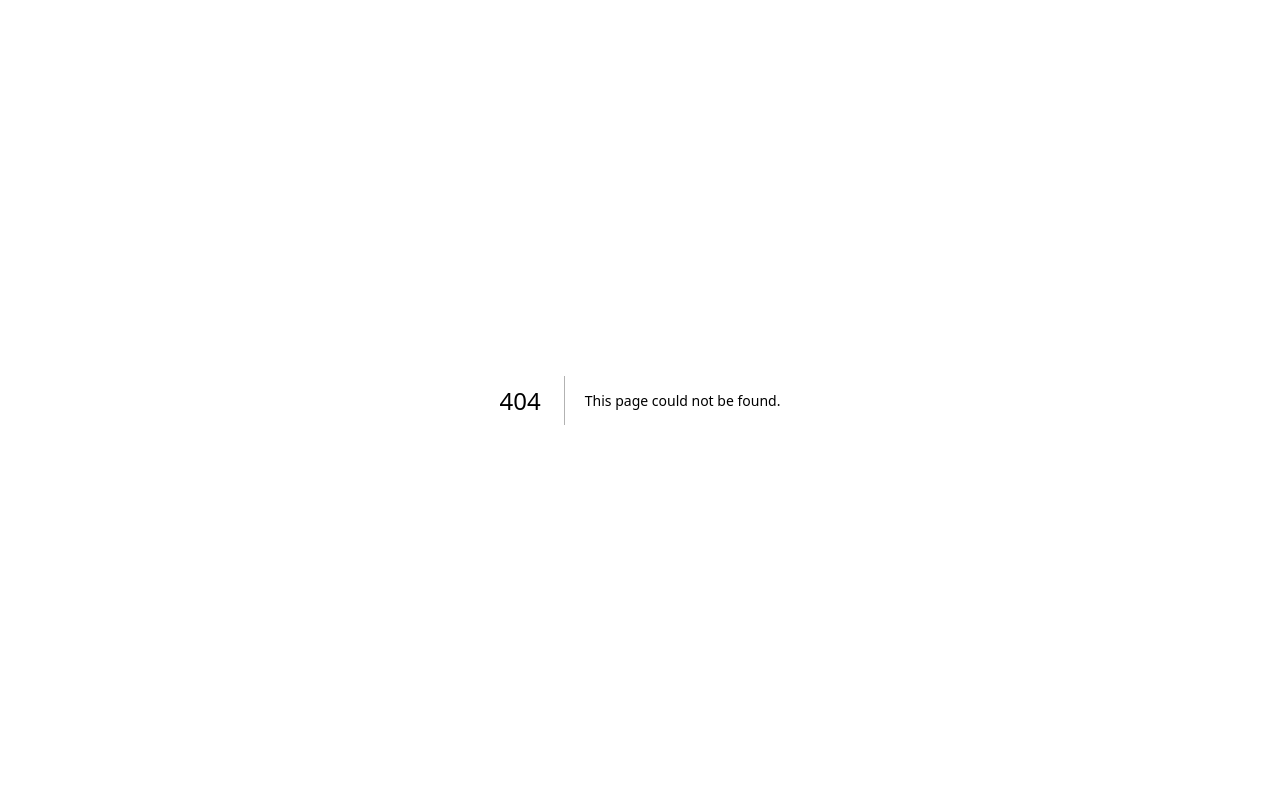
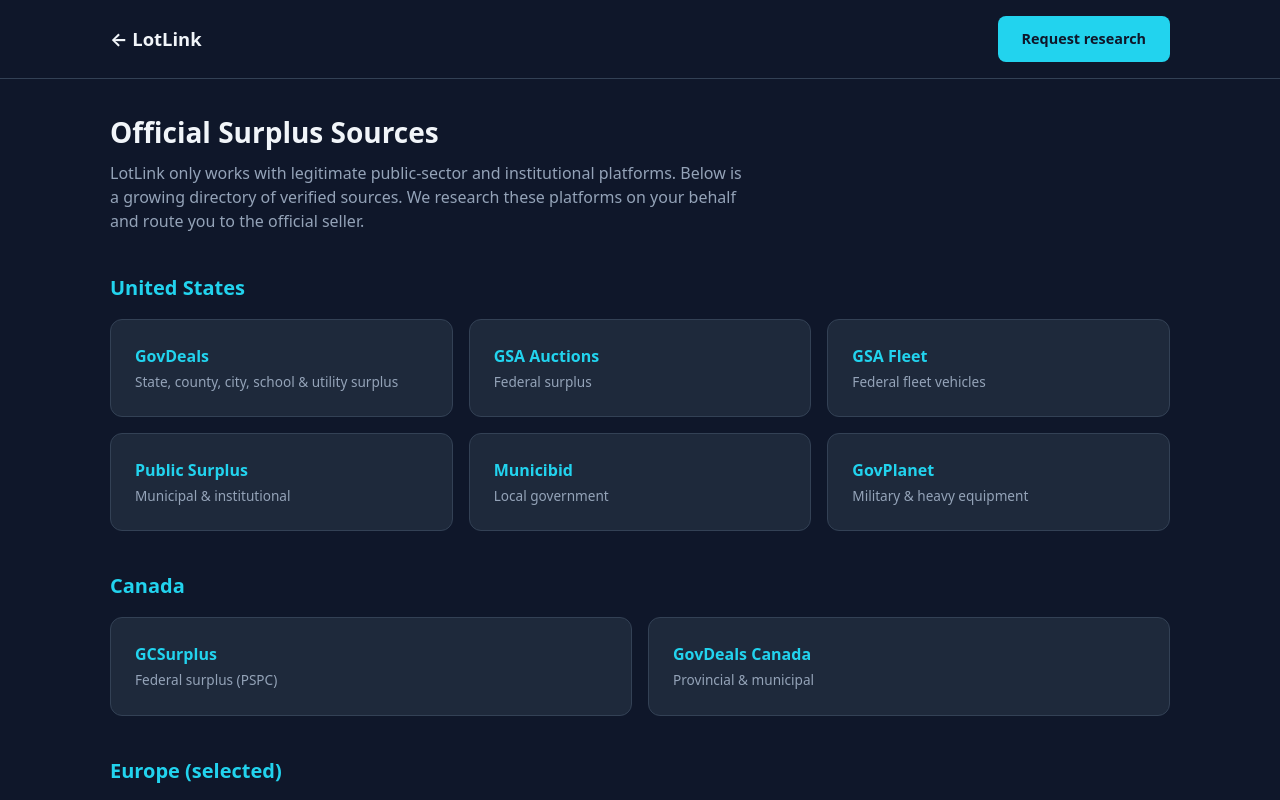
Before and after one commit to moseshlatshwayo101-cmyk/lotlink, a Next.js app: page /sources in a window 1280 px wide. Before the commit this address had no page. Shown: the top 800 px of the page. Built offline with nearby package versions, Linux system fonts and the light colour scheme.

Commit message:
Add Official Sources directory page

```diff
--- /dev/null
+++ b/app/sources/page.tsx
@@ -0,0 +1,105 @@
+import Link from "next/link";
+
+export const metadata = {
+  title: "Official Surplus Sources – LotLink",
+  description: "Directory of verified government and institutional surplus platforms worldwide.",
+};
+
+const sources = [
+  {
+    region: "United States",
+    items: [
+      { name: "GovDeals", url: "https://www.govdeals.com", note: "State, county, city, school & utility surplus" },
+      { name: "GSA Auctions", url: "https://gsaauctions.gov", note: "Federal surplus" },
+      { name: "GSA Fleet", url: "https://marketplace.gsafleet.gov", note: "Federal fleet vehicles" },
+      { name: "Public Surplus", url: "https://www.publicsurplus.com", note: "Municipal & institutional" },
+      { name: "Municibid", url: "https://www.municibid.com", note: "Local government" },
+      { name: "GovPlanet", url: "https://www.govplanet.com", note: "Military & heavy equipment" },
+    ],
+  },
+  {
+    region: "Canada",
+    items: [
+      { name: "GCSurplus", url: "https://www.gcsurplus.ca", note: "Federal surplus (PSPC)" },
+      { name: "GovDeals Canada", url: "https://www.govdeals.ca", note: "Provincial & municipal" },
+    ],
+  },
+  {
+    region: "Europe (selected)",
+    items: [
+      { name: "Zoll-Auktion (Germany)", url: "https://www.zoll-auktion.de", note: "Customs seizures" },
+      { name: "VEBEG (Germany)", url: "https://www.vebeg.de", note: "Federal surplus" },
+      { name: "BOE Subastas (Spain)", url: "https://subastas.boe.es", note: "Judicial & administrative" },
+      { name: "VeilingDomeinen (Netherlands)", url: "https://www.veilingdomeinen.nl", note: "Seizure & movable property" },
+    ],
+  },
+];
+
+export default function SourcesPage() {
+  return (
+    <div style={{ minHeight: "100vh", paddingBottom: "3rem" }}>
+      <header
+        style={{
+          borderBottom: "1px solid var(--border)",
+          padding: "1rem 0",
+          marginBottom: "2rem",
+        }}
+      >
+        <div className="container" style={{ display: "flex", justifyContent: "space-between", alignItems: "center" }}>
+          <Link href="/" style={{ fontWeight: 700, fontSize: "1.15rem", color: "var(--text-primary)" }}>
+            ← LotLink
+          </Link>
+          <Link href="/request" className="btn btn-primary" style={{ fontSize: "0.9rem" }}>
+            Request research
+          </Link>
+        </div>
+      </header>
+
+      <div className="container">
+        <h1 style={{ fontSize: "1.75rem", marginBottom: "0.5rem" }}>
+          Official Surplus Sources
+        </h1>
+        <p style={{ color: "var(--text-muted)", marginBottom: "2.5rem", maxWidth: 640 }}>
+          LotLink only works with legitimate public-sector and institutional platforms.
+          Below is a growing directory of verified sources. We research these platforms
+          on your behalf and route you to the official seller.
+        </p>
+
+        {sources.map((group) => (
+          <div key={group.region} style={{ marginBottom: "2.5rem" }}>
+            <h2 style={{ fontSize: "1.25rem", marginBottom: "1rem", color: "var(--accent)" }}>
+              {group.region}
+            </h2>
+            <div
+              style={{
+                display: "grid",
+                gridTemplateColumns: "repeat(auto-fit, minmax(260px, 1fr))",
+                gap: "1rem",
+              }}
+            >
+              {group.items.map((item) => (
+                <a
+                  key={item.name}
+                  href={item.url}
+                  target="_blank"
+                  rel="noopener noreferrer"
+                  className="card"
+                  style={{ display: "block" }}
+                >
+                  <div style={{ fontWeight: 600, marginBottom: "0.25rem" }}>{item.name}</div>
+                  <div style={{ fontSize: "0.85rem", color: "var(--text-muted)" }}>{item.note}</div>
+                </a>
+              ))}
+            </div>
+          </div>
+        ))}
+
+        <p style={{ color: "var(--text-muted)", fontSize: "0.9rem", marginTop: "2rem" }}>
+          More countries and platforms are being added continuously. Prefer a researched
+          shortlist?{" "}
+          <Link href="/request">Submit a Research Request</Link>.
+        </p>
+      </div>
+    </div>
+  );
+}
```
